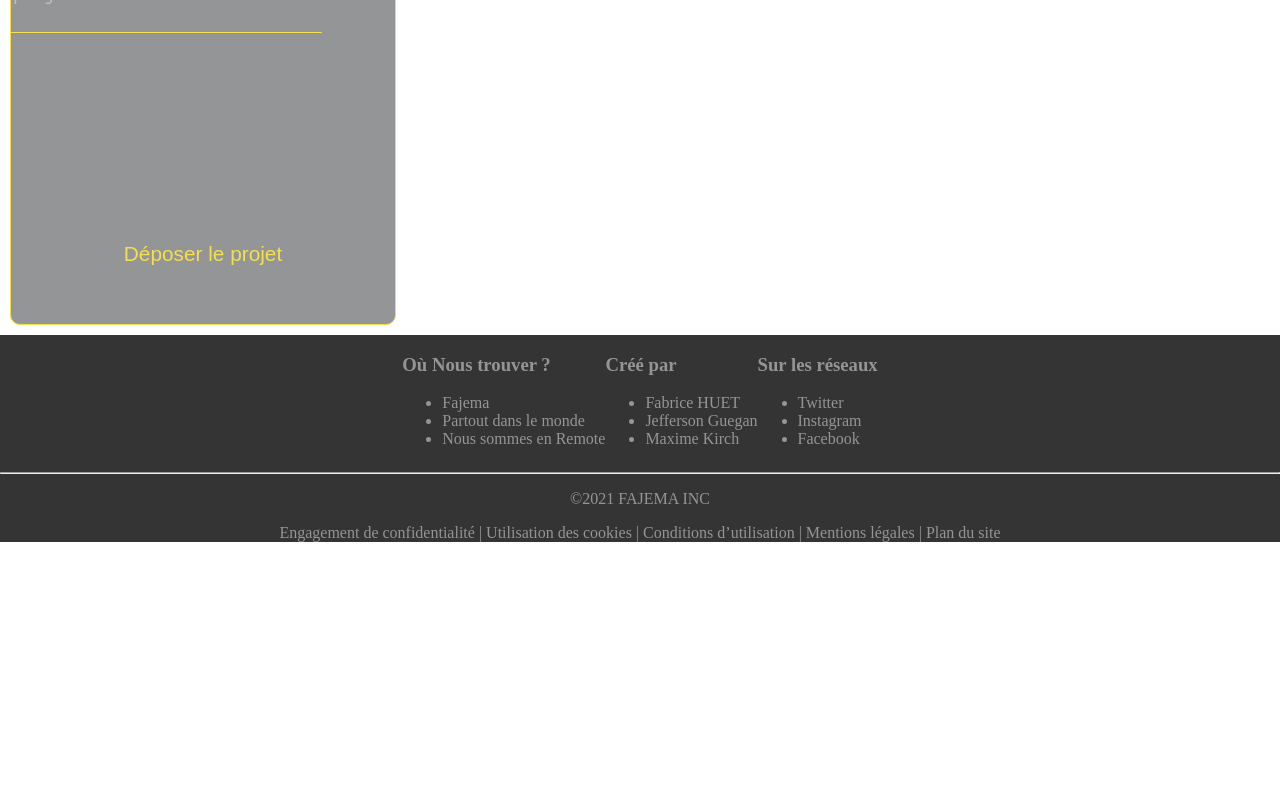
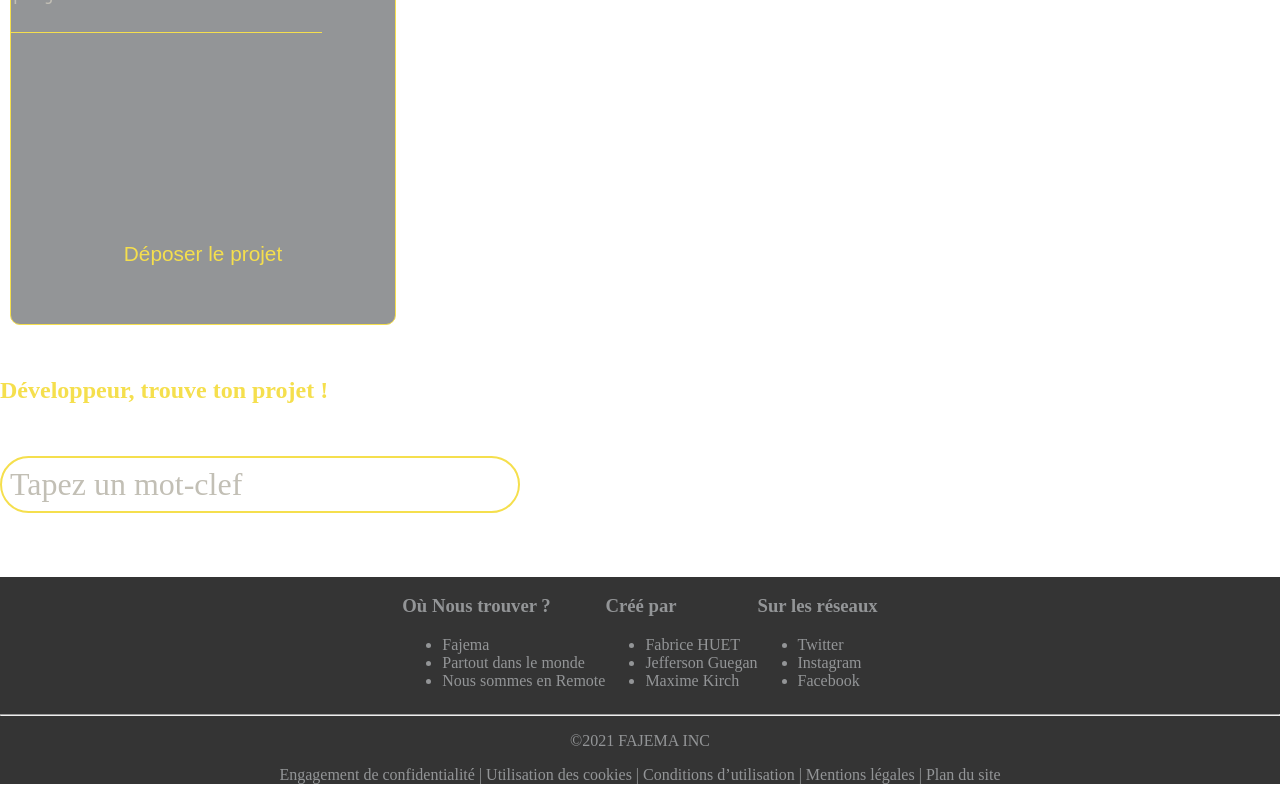
Before and after one commit to MaximeKirch/osLink, a React (Create React App) app: page / in a window 1280 px wide. Shown: the part 3326-4126 px from the top of the page. Before the commit the page ends 3884 px from the top, so only its background shows below. Built offline with nearby package versions, Linux system fonts and the light colour scheme.

Commit message:
Réintroduction du module Search

```diff
--- a/src/App.css
+++ b/src/App.css
@@ -627,12 +627,11 @@ font-weight: 400;
 
 /* 9.Module Search */
 
-h2 .searchmodule{
-	text-transform: uppercase;
+.searchmodule{
   color: var(--illuminating);
-  padding: 3rem 0;
+  padding: 2rem 0;
 }
-input #search{
+#search{
   margin-bottom: 2rem;
 	font-family: inherit;
 	border-radius: 50px;
@@ -640,7 +639,7 @@ input #search{
   width: 500px;
   outline: none;
   font-size: 2rem;
-  border: 2px solid #333;
+  border: 2px solid var(--illuminating);
   color: var(--ultimate-Gray);
   transition: all .3s ease;
 }
--- a/src/App.js
+++ b/src/App.js
@@ -22,6 +22,7 @@ function App() {
       <HeroBanner />
       <Body />
       <ContactForm />
+      <Search />
       </div>
       <Footer />
     </div>
--- a/src/components/SearchModule.js
+++ b/src/components/SearchModule.js
@@ -29,7 +29,7 @@ const showRepositories = async() => {
 
                 //Ici j'injecte le HTML avec ma structure de résultat
                 `
-                {<li class="repository-item>
+                <li class="repository-item>
                 <h3 class="repository-name">${repository.name}</h3>
                 <h4 class="repository-author">${repository.author}</h4>
                 <p class="repository-description">${repository.description}</p>
@@ -38,7 +38,7 @@ const showRepositories = async() => {
                 <span class="repository-forks">${repository.forks}</span>
                 <span class="repository-language">${repository.language}</span>
                 <a href=${repository.url}>Voir le projet</a>
-                </li>}
+                </li>
 
                 `
 
```
